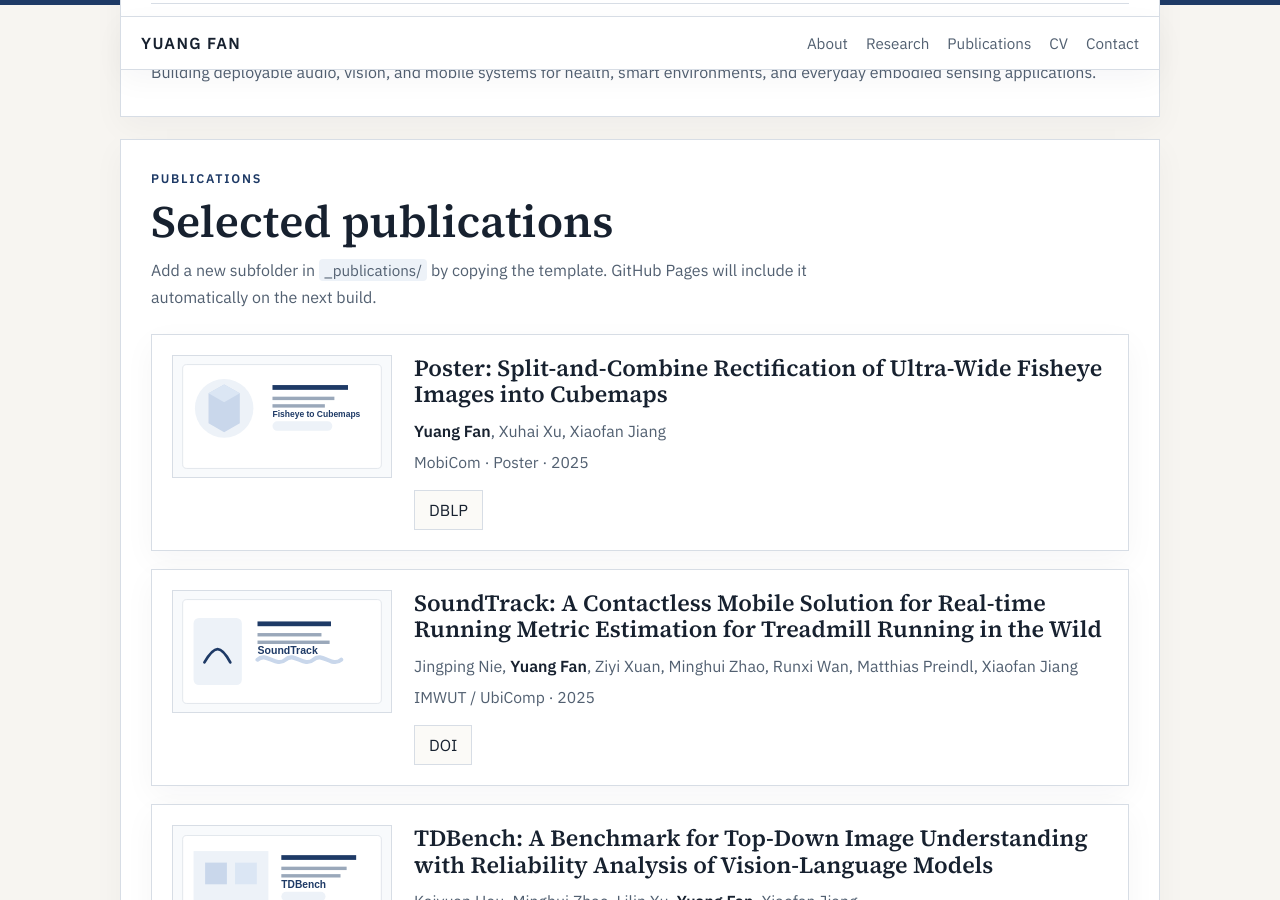
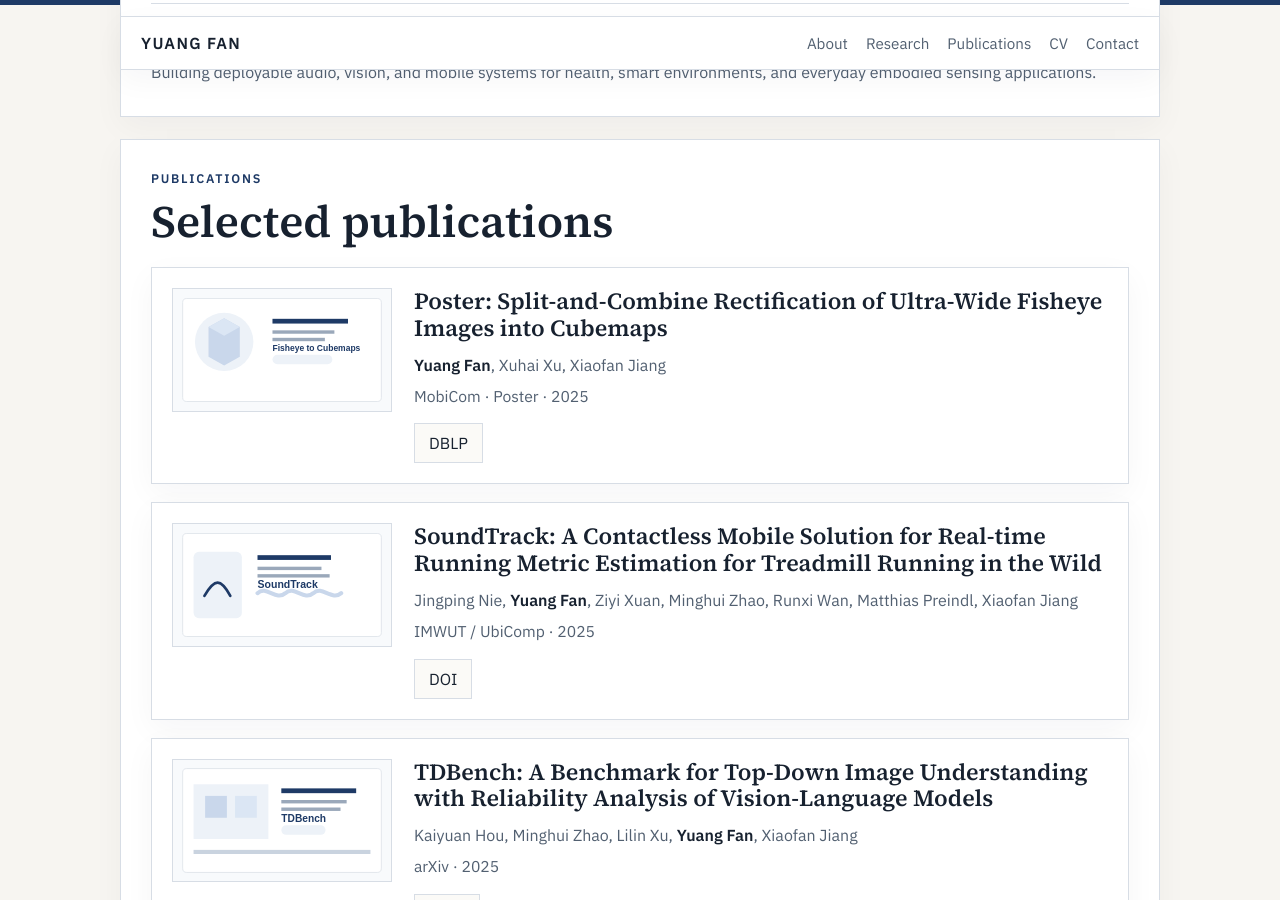
Before and after one commit to yfan2676/yfan2676.github.io, a Jekyll site: the page built from index.html, in a window 1280 px wide and 900 px high, scrolled down 1556 px. Built offline with Jekyll 4.4.1, drawn with Linux system fonts in a browser that asks for light colours; some of the changed text lies outside the part shown.

Commit message:
Remove internal publication copy from homepage

```diff
--- a/index.html
+++ b/index.html
@@ -192,10 +192,6 @@ layout: null
           <div class="section-heading">
             <p class="eyebrow">Publications</p>
             <h2>Selected publications</h2>
-            <p class="section-note">
-              Add a new subfolder in <code>_publications/</code> by copying the template.
-              GitHub Pages will include it automatically on the next build.
-            </p>
           </div>
 
           {% assign publications = site.publications | where_exp: "item", "item.published != false" | sort: "date" | reverse %}
@@ -210,7 +206,7 @@ layout: null
                       loading="lazy"
                     />
                   {% else %}
-                    <div class="publication-placeholder">No teaser image</div>
+                    <div class="publication-placeholder" aria-hidden="true">Publication</div>
                   {% endif %}
                 </div>
                 <div class="publication-body">
```
Also changed, not shown: other parts of index.html (+0 -1 lines).
